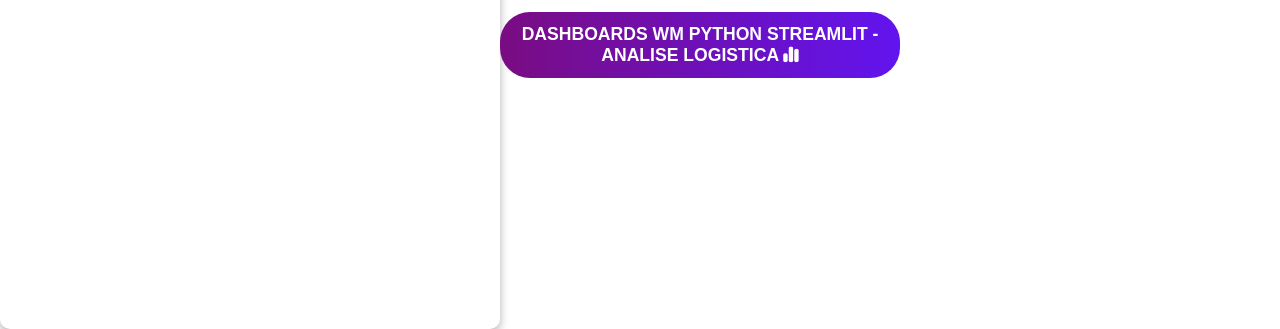
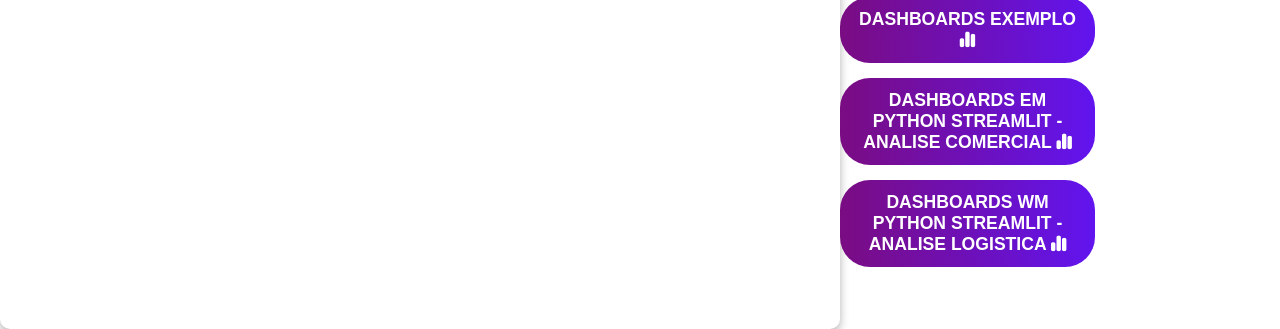
Before and after one commit to priscilacavalcante6/portfolio, a plain HTML site: page index.html in a window 1280 px wide. Shown: the part 471-800 px from the top of the page. Drawn offline with Linux system fonts and the light colour scheme.

Commit message:
Update estilo.css

```diff
--- a/estilo.css
+++ b/estilo.css
@@ -18,7 +18,7 @@ html, body {
 /* Container principal */
 .container {
     width: 100%;
-    max-width: 500px;
+    max-width: 1200px;
     background: #fff; /* Fundo branco */
     padding: 30px;
     border-radius: 10px;
```
